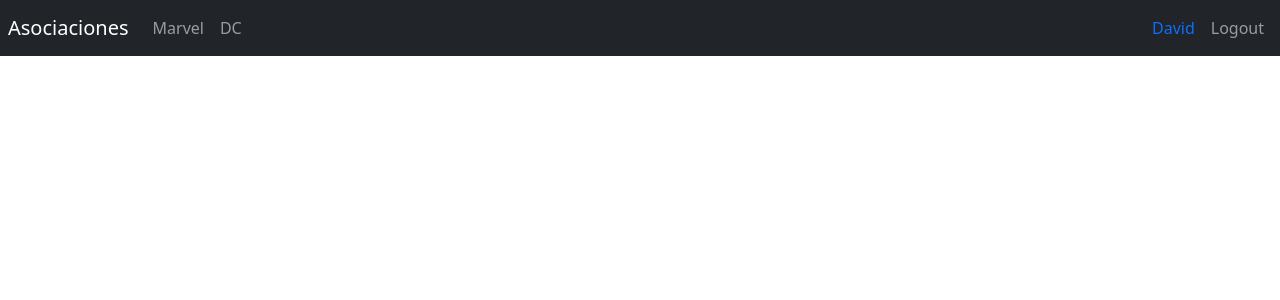
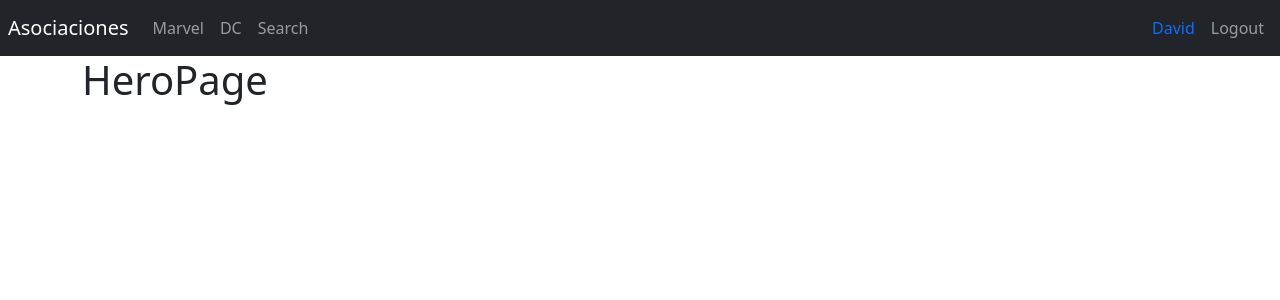
Before and after one commit to toledodavid/react-07-heroes-spa-vite, a React (Vite) app: page /hero in a window 1280 px wide. Shown: the top 300 px of the page. Built offline with nearby package versions, Linux system fonts and the light colour scheme.

Commit message:
Create a second route HeroesRoutes to show Navbar and heroes components and create SearchPage and HeroPage

```diff
--- a/src/heroes/index.js
+++ b/src/heroes/index.js
@@ -1 +1,2 @@
 export * from './pages';
+export * from './routes/HeroesRoutes';
--- /dev/null
+++ b/src/heroes/pages/HeroPage.jsx
@@ -0,0 +1,6 @@
+
+export const HeroPage = () => {
+  return(
+    <h1>HeroPage</h1>
+  );
+}
--- /dev/null
+++ b/src/heroes/pages/SearchPage.jsx
@@ -0,0 +1,6 @@
+
+export const SearchPage = () => {
+  return(
+    <h1>SearchPage</h1>
+  );
+}
--- a/src/heroes/pages/index.js
+++ b/src/heroes/pages/index.js
@@ -1,2 +1,4 @@
 export * from './DcPage';
 export * from './MarvelPage';
+export * from './SearchPage';
+export * from './HeroPage';
--- /dev/null
+++ b/src/heroes/routes/HeroesRoutes.jsx
@@ -0,0 +1,22 @@
+import { Navigate, Route, Routes } from 'react-router';
+import {Navbar} from '../../ui';
+import { DcPage, HeroPage, MarvelPage, SearchPage } from '../pages';
+
+export const HeroesRoutes = () => {
+  return(
+    <>
+      <Navbar />
+
+      <div className='container'>
+        <Routes>
+          <Route path='marvel' element={<MarvelPage />} />
+          <Route path='dc' element={<DcPage />} />
+          <Route path='search' element={<SearchPage />} />
+          <Route path='hero' element={<HeroPage />} />
+
+          <Route path='/' element={<Navigate to='marvel' />} />
+        </Routes>
+      </div>
+    </>
+  );
+}
--- a/src/router/AppRouter.jsx
+++ b/src/router/AppRouter.jsx
@@ -1,22 +1,14 @@
-import { Navigate, Route, Routes } from 'react-router';
-import { DcPage, MarvelPage } from '../heroes';
+import { Route, Routes } from 'react-router';
+import { HeroesRoutes } from '../heroes';
 import { LoginPage } from '../auth';
-import { Navbar } from '../ui';
 
 
 export const AppRouter = () => {
   return(
     <>
-
-      <Navbar />
-
       <Routes>
-        <Route path='marvel' element={<MarvelPage />} />
-        <Route path='dc' element={<DcPage />} />
-
         <Route path='login' element={<LoginPage />} />
-
-        <Route path='/' element={<Navigate to='marvel' />} />
+        <Route path='/*' element={<HeroesRoutes />} />
       </Routes>
     </>
   );
--- a/src/ui/components/Navbar.jsx
+++ b/src/ui/components/Navbar.jsx
@@ -29,6 +29,13 @@
                   >
                       DC
                   </NavLink>
+
+                  <NavLink
+                      className={({isActive}) => `nav-item nav-link ${isActive ? 'active' : ''}`}
+                      to="/search"
+                  >
+                      Search
+                  </NavLink>
               </div>
           </div>
 
```
